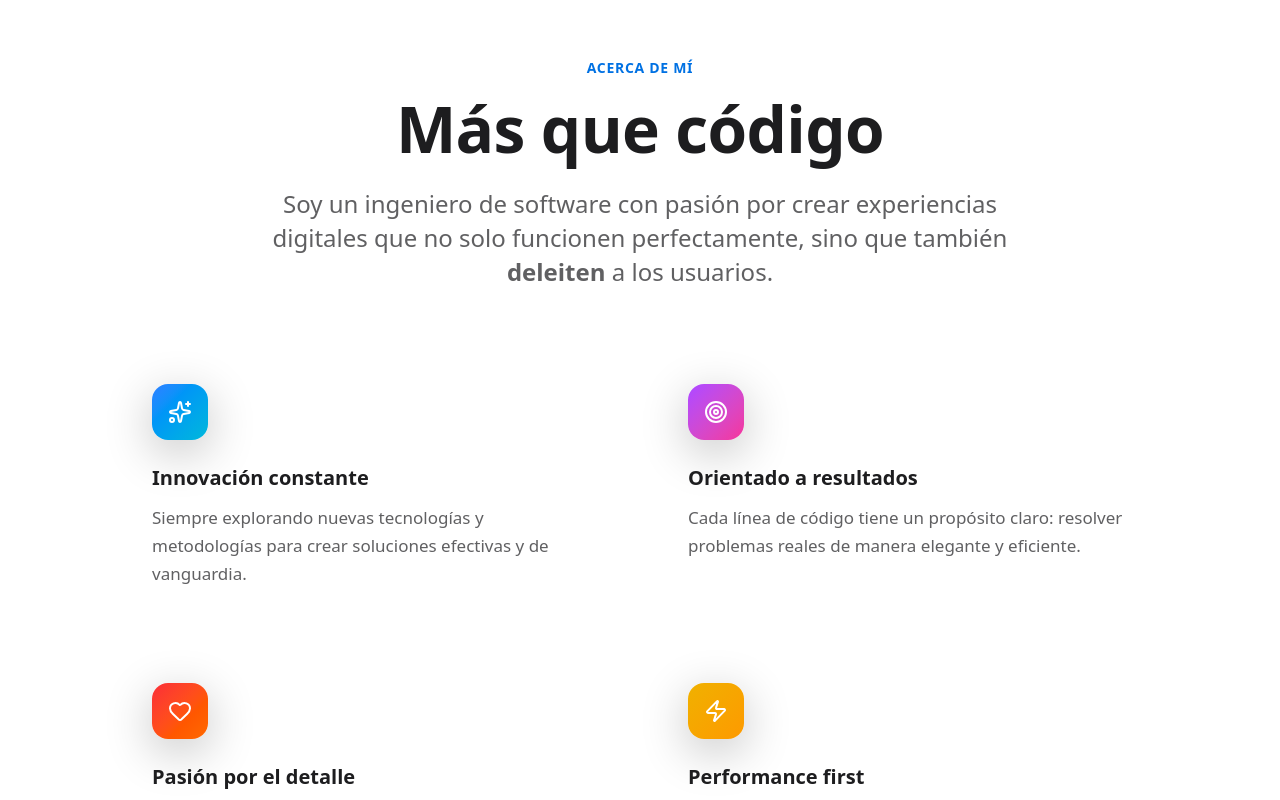
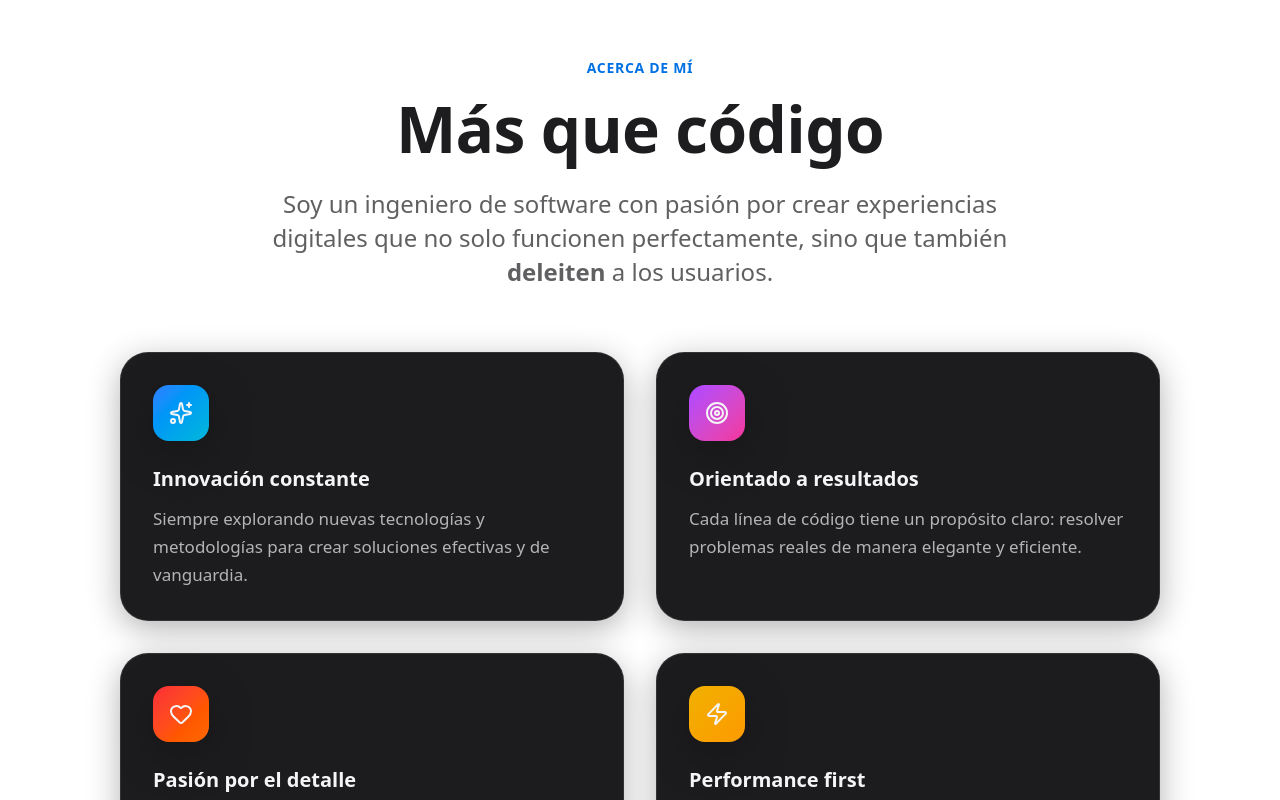
Before and after one commit to PATINO-0/Samuelpatino, a Next.js app: page / in a window 1280 px wide. Shown: the part 1420-2220 px from the top of the page. Built offline with nearby package versions, Linux system fonts and the light colour scheme.

Commit message:
cambios finales modo dark y inicio de carga de informacion

```diff
--- a/app/globals.css
+++ b/app/globals.css
@@ -430,3 +430,61 @@ svg#liquid-glass-svg {
 .light .dark-card span {
   color: rgba(245, 245, 247, 0.8) !important;
 }
+
+/* ===== CARDS CON FONDO OSCURO PERMANENTE (SIEMPRE NEGRO) ===== */
+
+/* Clase para cards que siempre deben ser oscuras */
+.permanent-dark-card {
+  background: #1C1C1E !important;
+  border: 1px solid rgba(255, 255, 255, 0.1) !important;
+  box-shadow: 0 4px 16px rgba(0, 0, 0, 0.16) !important;
+}
+
+/* En light mode, mantener fondo oscuro y aumentar sombra */
+.light .permanent-dark-card {
+  background: #1C1C1E !important;
+  box-shadow: 0 8px 32px rgba(0, 0, 0, 0.3) !important;
+}
+
+/* TEXTO SIEMPRE BLANCO en estas cards */
+.permanent-dark-card h1,
+.permanent-dark-card h2,
+.permanent-dark-card h3,
+.permanent-dark-card h4,
+.permanent-dark-card h5,
+.permanent-dark-card h6,
+.permanent-dark-card p,
+.permanent-dark-card span,
+.permanent-dark-card blockquote,
+.permanent-dark-card div {
+  color: #F5F5F7 !important;
+}
+
+/* Textos secundarios */
+.permanent-dark-card .text-secondary {
+  color: rgba(245, 245, 247, 0.7) !important;
+}
+
+/* Tags y badges */
+.permanent-dark-card .tag,
+.permanent-dark-card [class*="bg-white/5"],
+.permanent-dark-card [class*="dark:bg-white/5"] {
+  background: rgba(255, 255, 255, 0.1) !important;
+  color: #F5F5F7 !important;
+  border-color: rgba(255, 255, 255, 0.15) !important;
+}
+
+/* Iconos */
+.permanent-dark-card svg {
+  color: #F5F5F7 !important;
+}
+
+/* Links */
+.permanent-dark-card a:not(.apple-btn):not([class*="bg-"]) {
+  color: #0A84FF !important;
+}
+
+/* Borders */
+.permanent-dark-card [class*="border-"] {
+  border-color: rgba(255, 255, 255, 0.1) !important;
+}
--- a/components/About.tsx
+++ b/components/About.tsx
@@ -42,7 +42,6 @@ export default function About() {
 
   return (
     <section id="acerca" ref={containerRef} className="section-space relative overflow-hidden">
-      {/* Fondo con orbs parallax */}
       <motion.div
         style={{ y, opacity }}
         className="absolute top-1/4 right-0 w-[500px] h-[500px] dark:bg-accent/5 light:bg-accent/10 rounded-full blur-[100px] animate-glow pointer-events-none"
@@ -76,9 +75,8 @@ export default function About() {
               viewport={{ once: true, margin: "-80px" }}
               transition={{ delay: i * 0.15, duration: 0.7 }}
               whileHover={{ scale: 1.02, rotateY: 2 }}
-              className="group relative dark:apple-card-dark light:apple-card-light p-8 hover-lift cursor-pointer"
+              className="group relative permanent-dark-card rounded-[var(--radius-lg)] p-8 hover-lift cursor-pointer"
             >
-              {/* Glow effect on hover */}
               <div className={`absolute -inset-0.5 bg-gradient-to-r ${item.gradient} rounded-[var(--radius-lg)] opacity-0 group-hover:opacity-20 blur-xl transition-opacity duration-500`} />
 
               <div className="relative">
@@ -89,15 +87,14 @@ export default function About() {
                 >
                   {item.icon}
                 </motion.div>
-                <h3 className="dark:text-white light:text-black font-bold text-xl mb-3">
+                <h3 className="font-bold text-xl mb-3">
                   {item.title}
                 </h3>
-                <p className="dark:text-white/70 light:text-black/70 leading-relaxed">
+                <p className="text-secondary leading-relaxed">
                   {item.desc}
                 </p>
               </div>
 
-              {/* Arrow indicator */}
               <motion.div
                 initial={{ opacity: 0, x: -10 }}
                 whileHover={{ opacity: 1, x: 0 }}
--- a/components/Projects.tsx
+++ b/components/Projects.tsx
@@ -1,5 +1,5 @@
 "use client";
-import { motion, useMotionValue, useTransform } from "framer-motion";
+import { motion } from "framer-motion";
 import { ExternalLink, Github, Sparkles } from "lucide-react";
 import Image from "next/image";
 import { useState } from "react";
@@ -74,7 +74,7 @@ function ProjectCard({ project, index }: { project: typeof projects[0]; index: n
       onMouseLeave={() => setIsHovered(false)}
       className="group relative"
     >
-      <div className="dark:apple-card-dark light:apple-card-light overflow-hidden hover-lift">
+      <div className="rounded-[var(--radius-lg)] overflow-hidden hover-lift">
         {/* Imagen */}
         <div className="relative h-56 md:h-64 overflow-hidden">
           <Image
@@ -94,7 +94,7 @@ function ProjectCard({ project, index }: { project: typeof projects[0]; index: n
               className="absolute top-4 right-4 px-3 py-1.5 rounded-full liquid-glass backdrop-blur-xl flex items-center gap-1.5"
             >
               <Sparkles className="w-3 h-3 text-yellow-400" />
-              <span className="text-xs font-semibold dark:text-white light:text-black">
+              <span className="text-xs font-semibold text-white">
                 Destacado
               </span>
             </motion.div>
@@ -122,19 +122,19 @@ function ProjectCard({ project, index }: { project: typeof projects[0]; index: n
           </motion.div>
         </div>
 
-        {/* Content */}
-        <div className="p-6">
-          <h3 className="dark:text-white light:text-black font-bold text-xl mb-2">
+        {/* Content - CON CLASE permanent-dark-card */}
+        <div className="permanent-dark-card p-6 rounded-b-[var(--radius-lg)]">
+          <h3 className="font-bold text-xl mb-2">
             {project.title}
           </h3>
-          <p className="dark:text-white/70 light:text-black/70 text-sm leading-relaxed mb-4">
+          <p className="text-secondary text-sm leading-relaxed mb-4">
             {project.description}
           </p>
           <div className="flex flex-wrap gap-2">
             {project.tags.map((tag) => (
               <span
                 key={tag}
-                className="px-2.5 py-1 rounded-lg text-xs font-medium dark:bg-white/5 light:bg-black/5 dark:text-white light:text-black dark:border-white/10 light:border-black/10 border"
+                className="tag px-2.5 py-1 rounded-lg text-xs font-medium border"
               >
                 {tag}
               </span>
--- a/components/Timeline.tsx
+++ b/components/Timeline.tsx
@@ -69,7 +69,7 @@ export default function Timeline() {
         </motion.div>
 
         <div className="max-w-4xl mx-auto relative">
-          {/* Línea vertical central */}
+          {/* Línea vertical */}
           <div className="absolute left-8 md:left-1/2 top-0 bottom-0 w-0.5 dark:bg-white/10 light:bg-black/10" />
           <motion.div
             style={{ height: lineHeight }}
@@ -88,7 +88,7 @@ export default function Timeline() {
                   i % 2 === 0 ? "" : "md:direction-rtl"
                 }`}
               >
-                {/* Dot en la línea */}
+                {/* Dot */}
                 <motion.div
                   initial={{ scale: 0 }}
                   whileInView={{ scale: 1 }}
@@ -97,7 +97,7 @@ export default function Timeline() {
                   className="absolute left-8 md:left-1/2 w-5 h-5 -ml-2.5 rounded-full bg-accent border-4 dark:border-dark-bg light:border-light-bg z-10 shadow-lg"
                 />
 
-                {/* Card */}
+                {/* Card CON permanent-dark-card */}
                 <div
                   className={`ml-20 md:ml-0 ${
                     i % 2 === 0 ? "md:text-right md:pr-16" : "md:pl-16 md:col-start-2"
@@ -105,19 +105,19 @@ export default function Timeline() {
                 >
                   <motion.div
                     whileHover={{ scale: 1.02, y: -4 }}
-                    className="group dark:apple-card-dark light:apple-card-light p-6 md:p-8 hover-lift cursor-pointer"
+                    className="group permanent-dark-card rounded-[var(--radius-lg)] p-6 md:p-8 hover-lift cursor-pointer"
                   >
-                    {/* Badge de año */}
-                    <div className="inline-flex items-center gap-2 px-4 py-2 rounded-full dark:bg-accent/10 light:bg-accent/10 text-accent text-sm font-semibold mb-4">
+                    {/* Badge */}
+                    <div className="inline-flex items-center gap-2 px-4 py-2 rounded-full bg-accent/10 text-accent text-sm font-semibold mb-4">
                       <Calendar className="w-4 h-4" />
                       {exp.year}
                     </div>
 
-                    <h3 className="dark:text-white light:text-black font-bold text-2xl mb-2">
+                    <h3 className="font-bold text-2xl mb-2">
                       {exp.title}
                     </h3>
 
-                    <div className="flex items-center gap-3 dark:text-white/60 light:text-black/60 text-sm mb-4">
+                    <div className="flex items-center gap-3 text-secondary text-sm mb-4">
                       <span className="font-medium">{exp.company}</span>
                       <span>•</span>
                       <span className="flex items-center gap-1">
@@ -126,7 +126,7 @@ export default function Timeline() {
                       </span>
                     </div>
 
-                    <p className="dark:text-white/70 light:text-black/70 leading-relaxed mb-6">
+                    <p className="text-secondary leading-relaxed mb-6">
                       {exp.description}
                     </p>
 
@@ -135,7 +135,7 @@ export default function Timeline() {
                       {exp.technologies.map((tech) => (
                         <span
                           key={tech}
-                          className="px-3 py-1 rounded-lg text-xs font-medium dark:bg-white/5 light:bg-black/5 dark:text-white light:text-black dark:border-white/10 light:border-black/10 border"
+                          className="tag px-3 py-1 rounded-lg text-xs font-medium border"
                         >
                           {tech}
                         </span>
```
Also changed, not shown: components/Contact.tsx (+21 -21 lines), components/Testimonials.tsx (+19 -17 lines).
